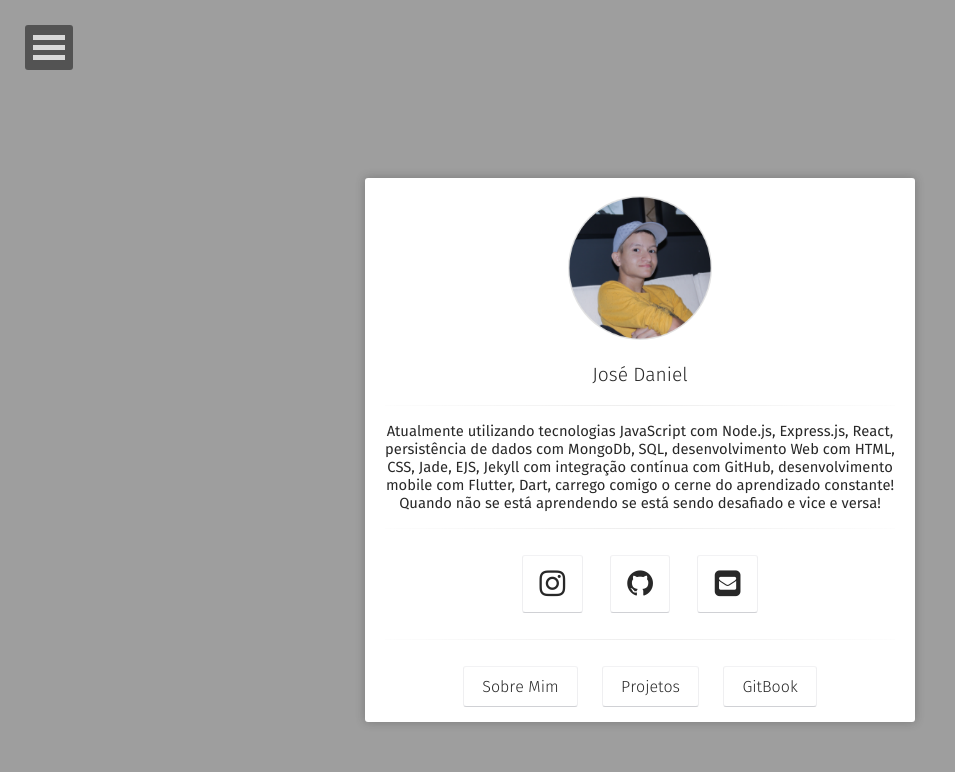
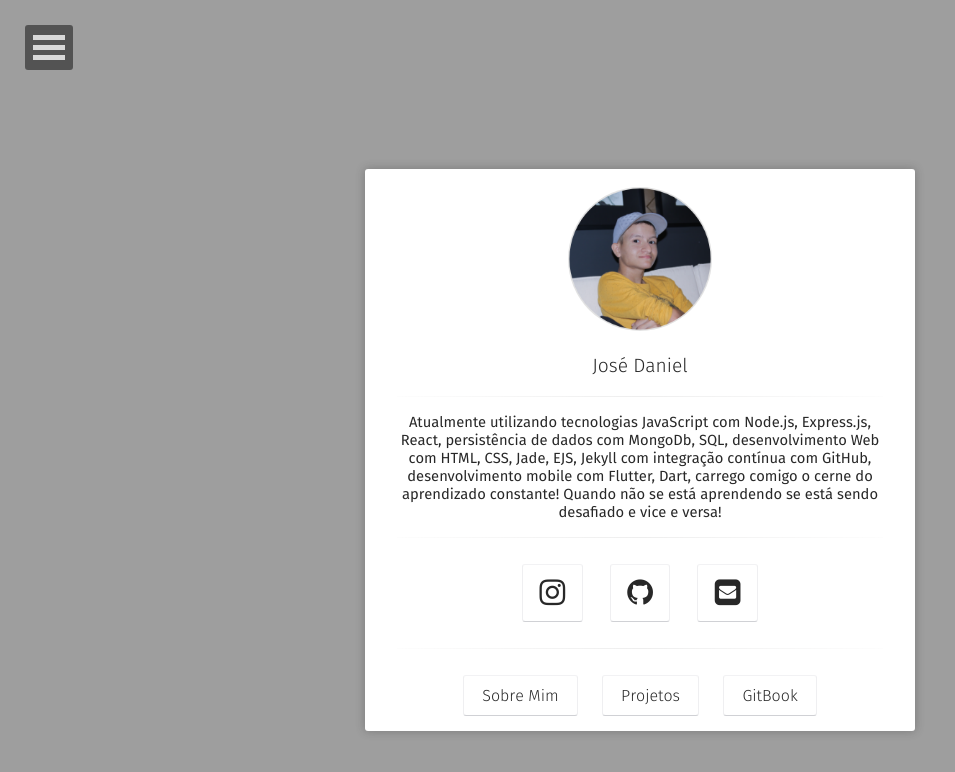
Before and after one commit to jsdaniell/jsdaniell.github.io, a Jekyll site: the page built from index.html, in a window 1280 px wide. Shown: the top 772 px of the page, without its empty margins (0-955 px from the left). Built offline with Jekyll 4.4.1, drawn with Linux system fonts in a browser that asks for light colours; some web fonts are replaced.

Commit message:
padding of container on home-page up to 32px

```diff
--- a/_sass/site.scss
+++ b/_sass/site.scss
@@ -72,8 +72,8 @@ body {
 .container {
 	width: 36rem;
 	max-width: 550px;
-	padding-right: 20px;
-	padding-left: 20px;
+	padding-right: 32px;
+	padding-left: 32px;
 	@include center-block();
 	background-color: $white;
 	color: $color_shark;
```
